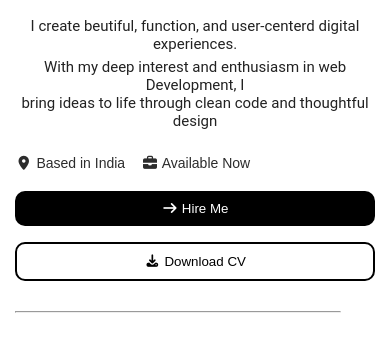
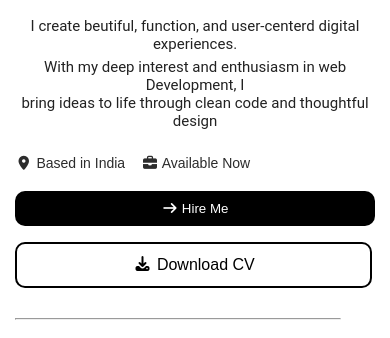
Before and after one commit to Ahervar/portfolio, a plain HTML site: page portofolio3/index.html in a window 390 px wide. Shown: the part 225-563 px from the top of the page. Drawn offline with nearby package versions, Linux system fonts and the light colour scheme; a web font is replaced by a local one.

Commit message:
changing some details and making download cv button work

```diff
--- a/portofolio3/index.html
+++ b/portofolio3/index.html
@@ -75,7 +75,14 @@
                 </div>
                 <div class="btnn">
                     <button class="btn-home1"><i class="fa-solid fa-arrow-right"></i> Hire Me</button>
-                    <button class="btn-home2"><i class="fa-solid fa-download"></i> Download CV</button>
+                    <a class="btn-home2"
+                      href="MyProfessionalResume.pdf"
+                      download="MyProfessionalResume.pdf"
+                      class="btn-home2"
+                      role="button"
+                  >
+                      <i class="fa-solid fa-download"></i> Download CV
+                    </a>
                 </div>
                 <div class="hhr">
                     <hr>
@@ -250,24 +257,24 @@
     <div class="service-card">
       <img src="images/web.svg" alt="Web Development">
       <h3>Web Development</h3>
-      <p>Lorem ipsum dolor sit amet consectetur adipisicing elit. Ut eligendi soluta est veniam sequi nemo.</p>
+      <p>I specialize in crafting high-performance, responsive websites and web applications from the ground up, focusing on clean architecture and modern best practices (HTML, CSS, JavaScript, React.js).</p>
     </div>
 
     <div class="service-card">
       <img src="images/app.svg" alt="App Development">
-      <h3>App Development</h3>
+      <h3>UI/UX Implementation</h3>
       <p>Lorem ipsum dolor sit amet consectetur adipisicing elit. Ut eligendi soluta est veniam sequi nemo.</p>
     </div>
 
     <div class="service-card">
       <img src="images/dm.svg" alt="Digital Marketing">
-      <h3>Digital Marketing</h3>
+      <h3>Web Performance & SEO</h3>
       <p>Lorem ipsum dolor sit amet consectetur adipisicing elit. Ut eligendi soluta est veniam sequi nemo.</p>
     </div>
 
     <div class="service-card">
       <img src="images/seo.svg" alt="Email Marketing">
-      <h3>Email Marketing</h3>
+      <h3>Interactive Prototypes</h3>
       <p>Lorem ipsum dolor sit amet consectetur adipisicing elit. Ut eligendi soluta est veniam sequi nemo.</p>
     </div>
 
--- a/portofolio3/stayle.css
+++ b/portofolio3/stayle.css
@@ -156,6 +156,8 @@ header {
   padding: 10px 10px;
   cursor: pointer;
   transition: 0.4s;
+  text-decoration: none;
+  color: #000;
 }
 
 .btn-home2:hover{
@@ -982,7 +984,14 @@ hr {
   .btn-home1, .btn-home2, .btn, .btn-send {
     width: 100%;
     text-align: center;
+
   }
+  .btn-home2 {
+    width: 87%;
+    padding: 12px 20px;
+    font-size: 16px;
+}
+
 
   .follow {
     display: flex; /* Keep it as flex */
```
Also changed, not shown: 1 other file.
